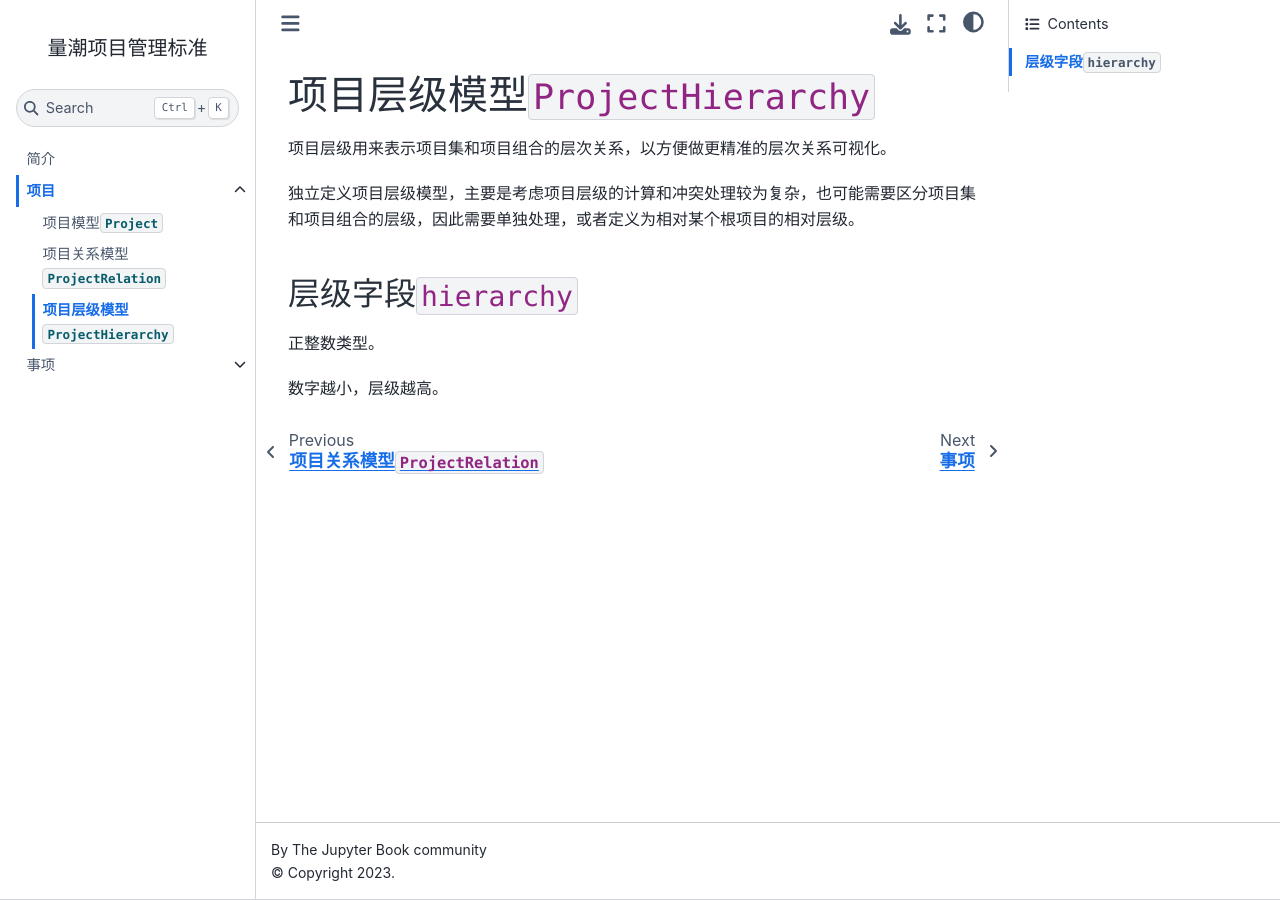
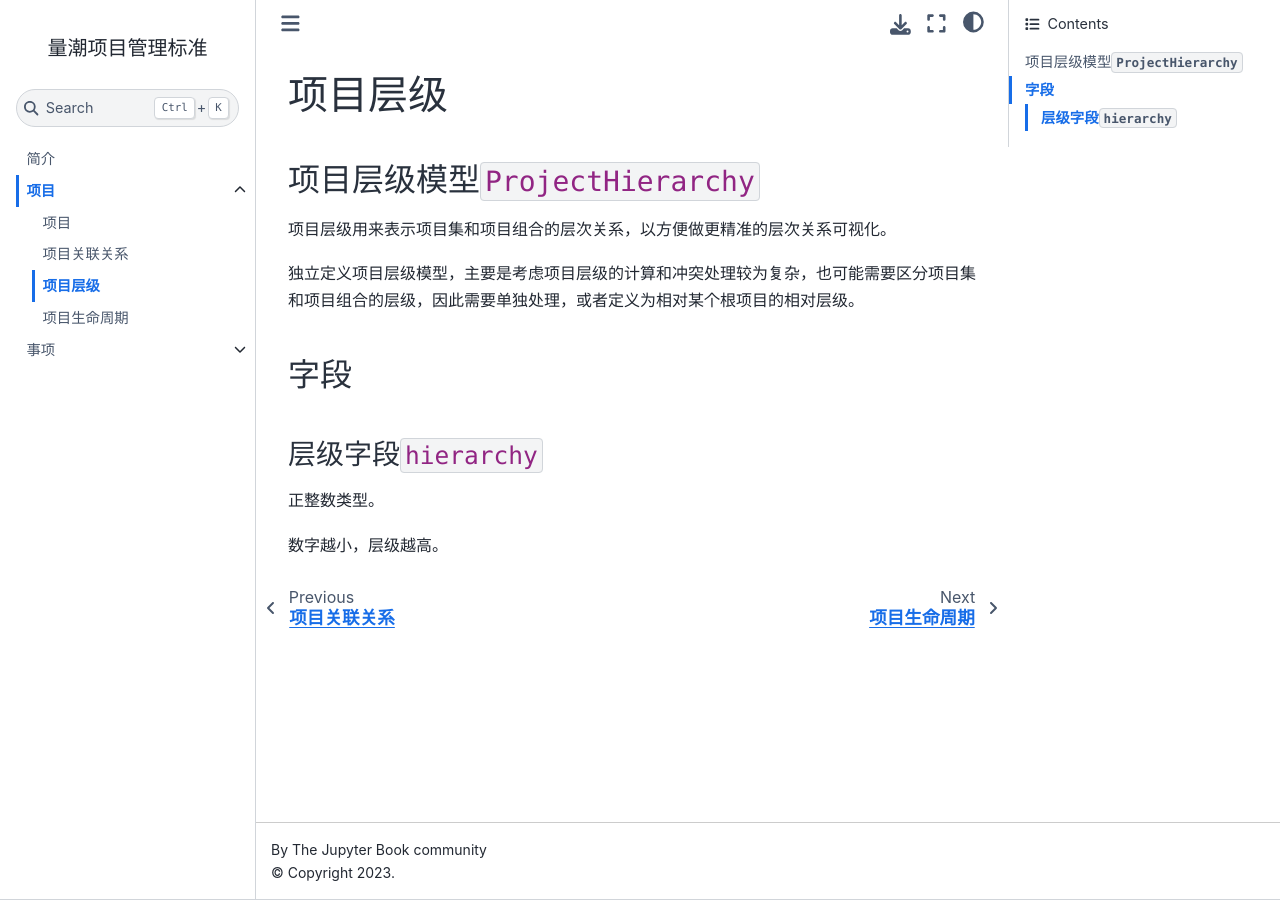
Before and after one commit to quanttide/quanttide-specification-of-project-management, a Jupyter Book: the page built from projects/hierarchy.md, in a window 1280 px wide. Built offline with Jupyter Book 1.0.4 settings and Sphinx 7.4.7 and the Sphinx Book theme 1.1.4, drawn with Linux system fonts in a browser that asks for light colours.

Commit message:
refactored: 调整项目结构

```diff
--- a/_toc.yml
+++ b/_toc.yml
@@ -6,6 +6,7 @@ chapters:
       - file: projects/project.md
       - file: projects/relation.md
       - file: projects/hierarchy.md
+      - file: projects/lifecycle.md
   - file: matters/README.md
     sections:
       - file: matters/matter.md
--- a/projects/hierarchy.md
+++ b/projects/hierarchy.md
@@ -1,10 +1,14 @@
-# 项目层级模型`ProjectHierarchy`
+# 项目层级
+
+## 项目层级模型`ProjectHierarchy`
 
 项目层级用来表示项目集和项目组合的层次关系，以方便做更精准的层次关系可视化。
 
 独立定义项目层级模型，主要是考虑项目层级的计算和冲突处理较为复杂，也可能需要区分项目集和项目组合的层级，因此需要单独处理，或者定义为相对某个根项目的相对层级。
 
-## 层级字段`hierarchy`
+## 字段
+
+### 层级字段`hierarchy`
 
 正整数类型。
 
--- a/projects/project.md
+++ b/projects/project.md
@@ -1,6 +1,8 @@
-# 项目模型`Project`
+# 项目
 
-定义“项目集”和“项目组合”为“项目”的子类。
+## 项目模型`Project`
+
+定义“项目集`Program`”和“项目组合`ProjecPortfolio`”为“项目`Project`”的子类。
 在项目管理理论中，“项目”有狭义和广义两种表述方式，狭义的项目可以是项目集和项目组合的组成部分，广义的项目是他们的总称。
 我们这里采纳了广义的表述，并且让项目集和项目组合拥有项目的绝大多数特性，以支持更复杂的项目边界划分策略。
 
--- a/projects/relation.md
+++ b/projects/relation.md
@@ -1,4 +1,6 @@
-# 项目关系模型`ProjectRelation`
+# 项目关联关系
+
+## 项目关系模型`ProjectRelation`
 
 项目关系遵循有向无环图(DAG)建模。
 从DAG的视角，`Project`和`ProjectRelation`分别为它的节点(Node)和边(Edge)，以此理解`ProjectRelation`模型的作用。
```
